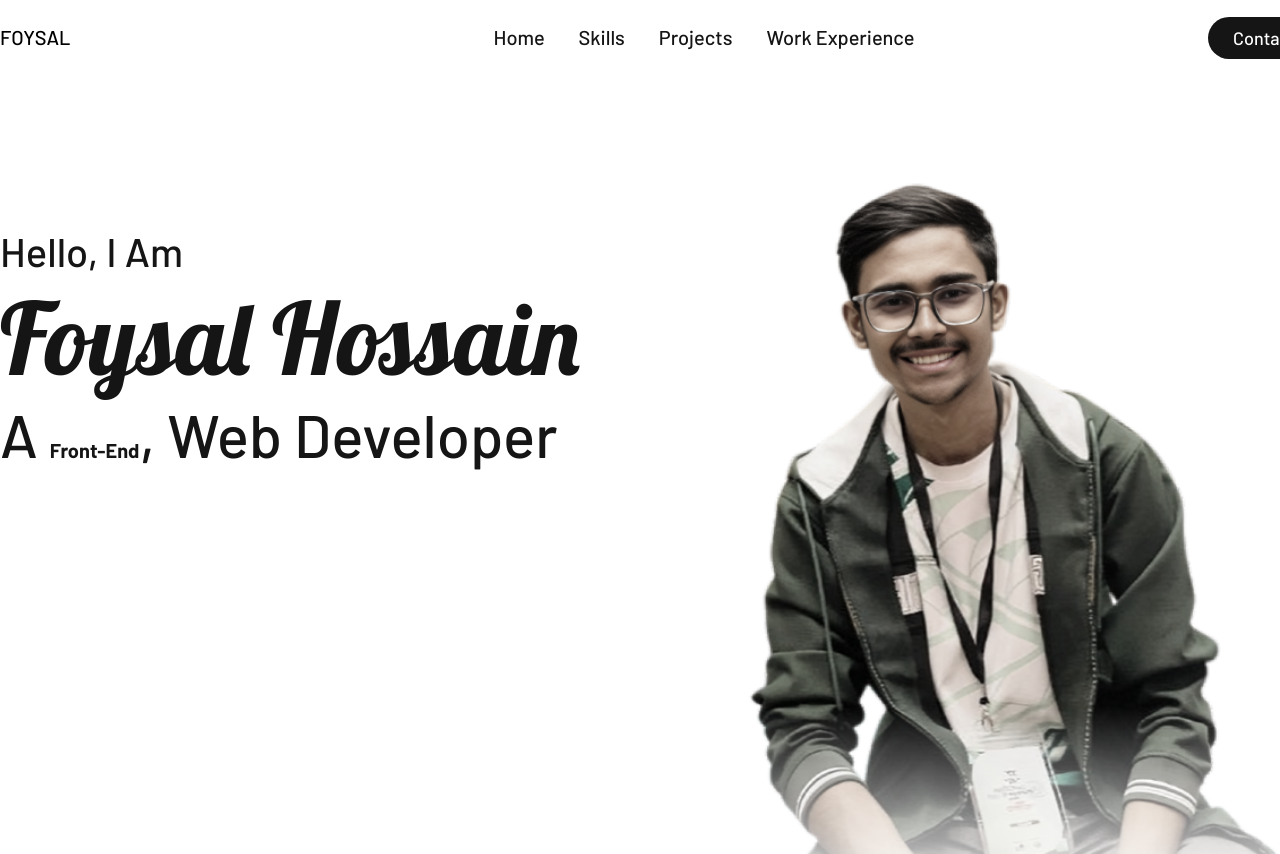
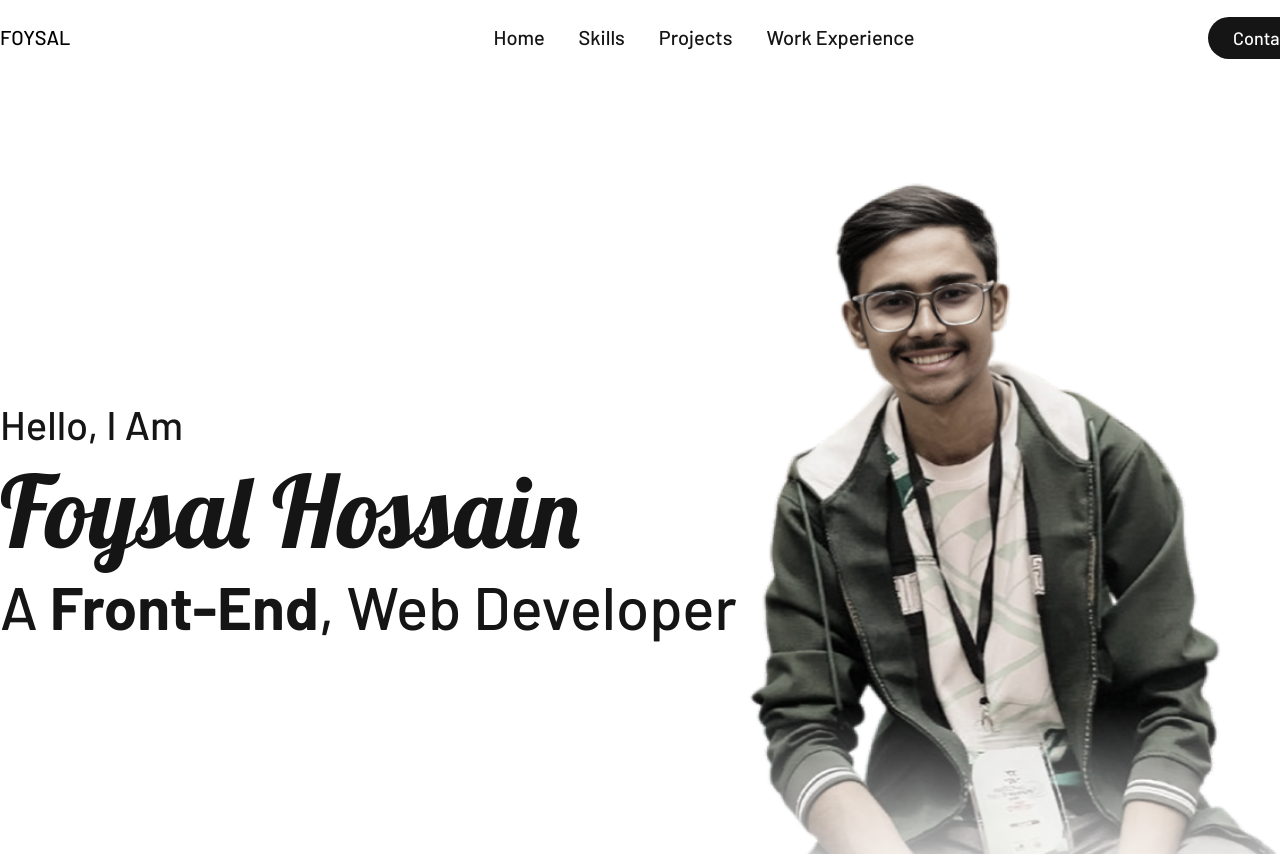
Before and after one commit to MdFoysalHossain/Basic-Protfolio, a plain HTML site: page index.html in a window 1280 px wide. Shown: the top 854 px of the page. Drawn offline with Linux system fonts and the light colour scheme.

Commit message:
Bug Fixes

```diff
--- a/css/style.css
+++ b/css/style.css
@@ -110,7 +110,7 @@
 
 .hero-text-1{
     position: absolute;
-    bottom: 400px;
+    top: 400px;
 }
 
 .hero-text-1 span{
@@ -136,12 +136,15 @@
 
 .hero-text-2{
     position: absolute;
-    bottom: 330px;
+    top: 570px;
     /* right: 0; */
 }
 
 .hero-text-2 span{
+
+    font-size: 60px;
     font-weight: 700;
+
 }
 
 .hero-text-2 p{
```
